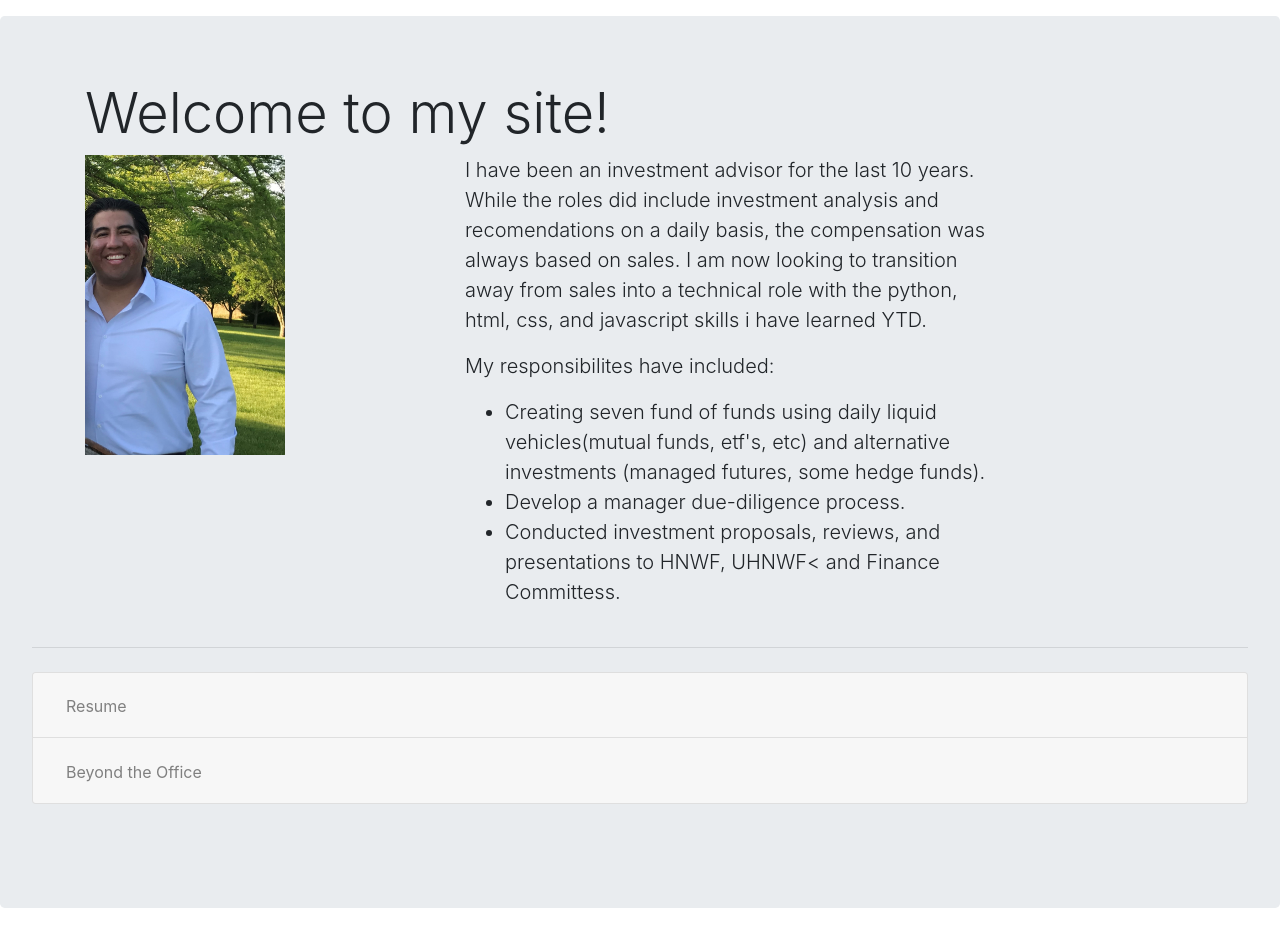
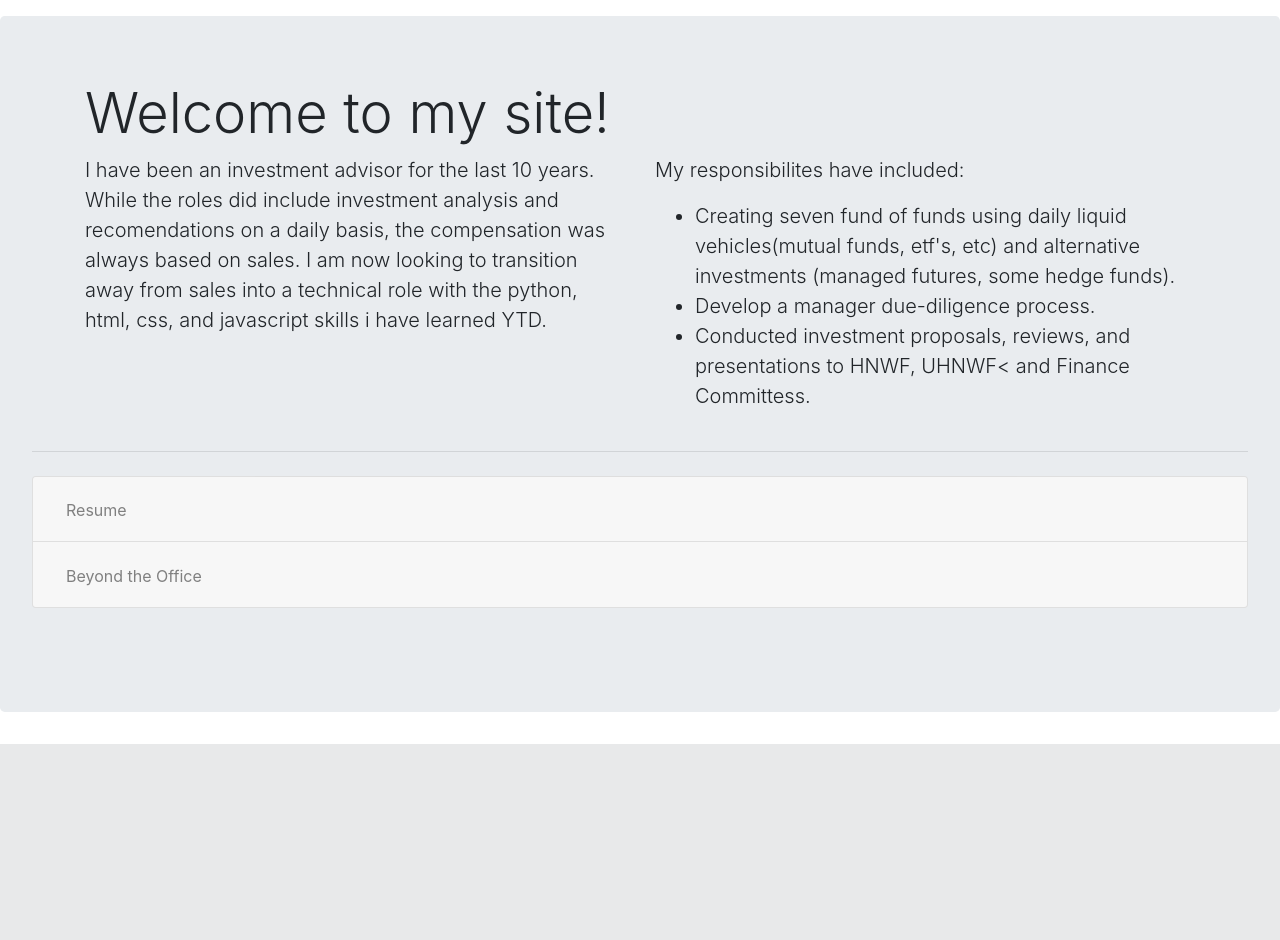
Before and after one commit to 1sandovalgerardo/SandovalWebsite, a Django app: page / in a window 1280 px wide. Shown: the part 56-996 px from the top of the page. After the commit the page ends 800 px from the top, so only its background shows below. Run offline with Django 3.2, Linux system fonts and the light colour scheme; some libraries are stand-ins or nearby versions.

Commit message:
removed my picture from page.

```diff
--- a/ProjMyWebsite/templates/aboutme.html
+++ b/ProjMyWebsite/templates/aboutme.html
@@ -7,14 +7,14 @@
   <div class="container">
     <h1 class="display-4">Welcome to my site!</h1>
     <div class="row">
-      <div class="col-sm-4">
-        <img src="{% static 'profilepic.jpg'%}" alt="image could not load" style="width:200px;height:300px;">
-      </div>
-      <div class="col-6">
+      <div class="col-md-6">
         <p class="lead">I have been an investment advisor for the last 10 years.
           While the roles did include investment analysis and recomendations on a daily basis,
           the compensation was always based on sales. I am now looking to transition away from sales
           into a technical role with the python, html, css, and javascript skills i have learned YTD.</p>
+
+      </div>
+      <div class="col-md-6">
         <p class="lead">My responsibilites have included:
             <ul class="lead">
               <li>Creating seven fund of funds using daily liquid
```
